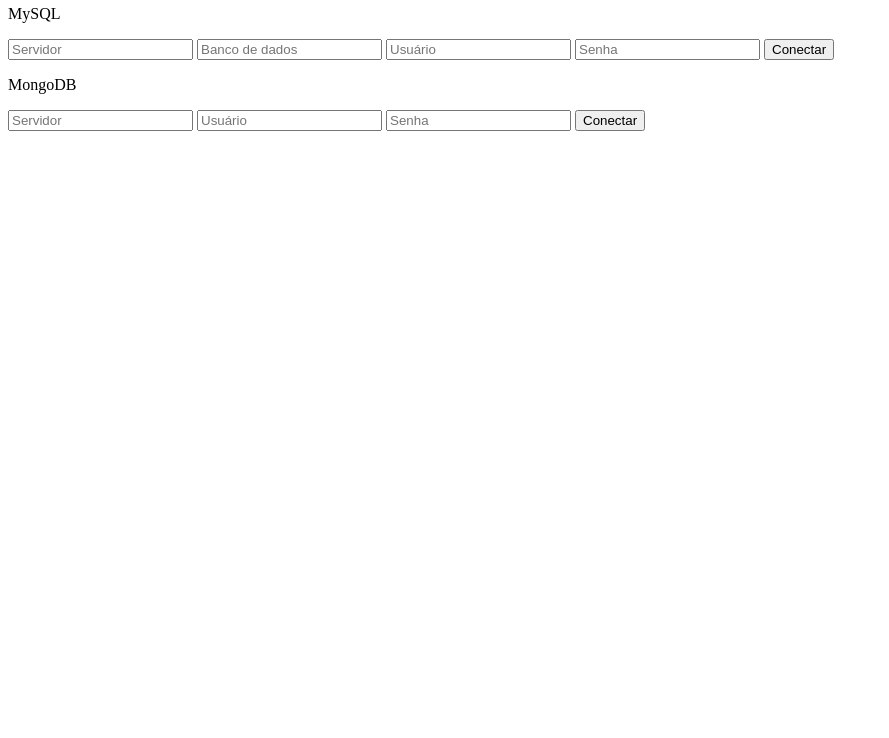
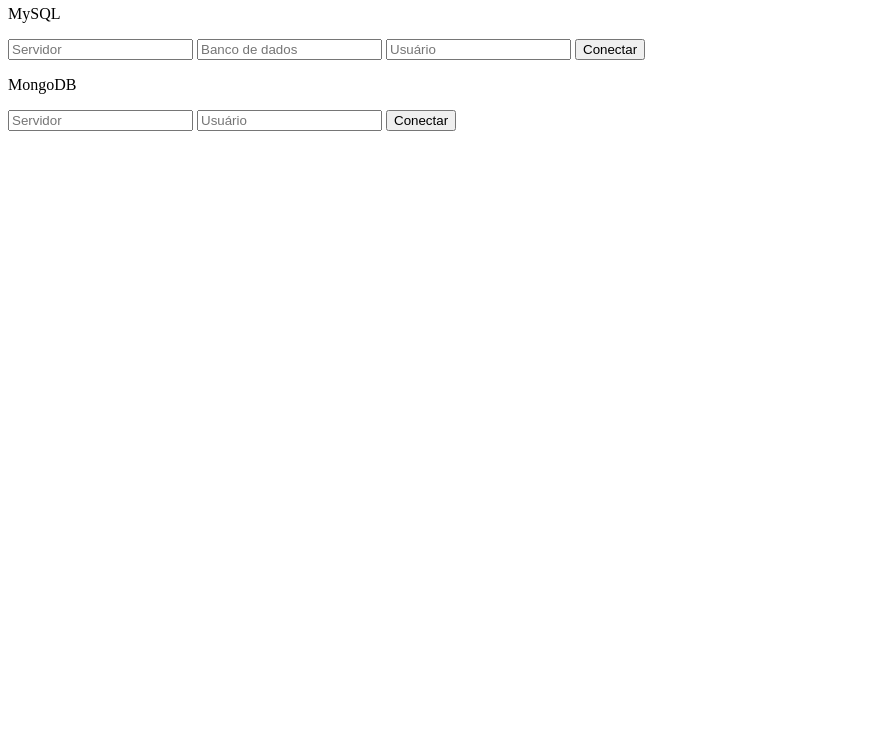
Before and after one commit to wilsrpg/teste-sql-remoto, a website: page index.html in a window 1280 px wide. Shown: the part 62-800 px from the top of the page, without its empty margins (0-889 px from the left). Drawn offline with Linux system fonts and the light colour scheme.

Commit message:
desabilitei input do password pra testar uma coisa

```diff
--- a/index.html
+++ b/index.html
@@ -4,7 +4,7 @@
     <meta charset="UTF-8">
     <link rel="icon" type="image/svg+xml" href="icones/react.svg"/>
     <meta name="viewport" content="width=device-width, initial-scale=1.0">
-    <title>Conectar com um banco de dados</title>
+    <title>Testar conexão com banco de dados online</title>
   </head>
   <body>
     <h2>Testar conexão com banco de dados online</h2>
@@ -13,14 +13,14 @@
       <input name="servidor" placeholder="Servidor" required>
       <input name="banco" placeholder="Banco de dados" required>
       <input name="usuario" placeholder="Usuário" required>
-      <input name="senha" placeholder="Senha" type="password" required>
+      <!--<input name="senha" placeholder="Senha" type="password" required>-->
       <input type="submit" value="Conectar">
     </form>
     <p>MongoDB</p>
     <form method="POST" action="/mongodb">
       <input name="servidor" placeholder="Servidor" required>
       <input name="usuario" placeholder="Usuário" required>
-      <input name="senha" placeholder="Senha" type="password" required>
+      <!--<input name="senha" placeholder="Senha" type="password" required>-->
       <input type="submit" value="Conectar">
     </form>
   </body>
```
